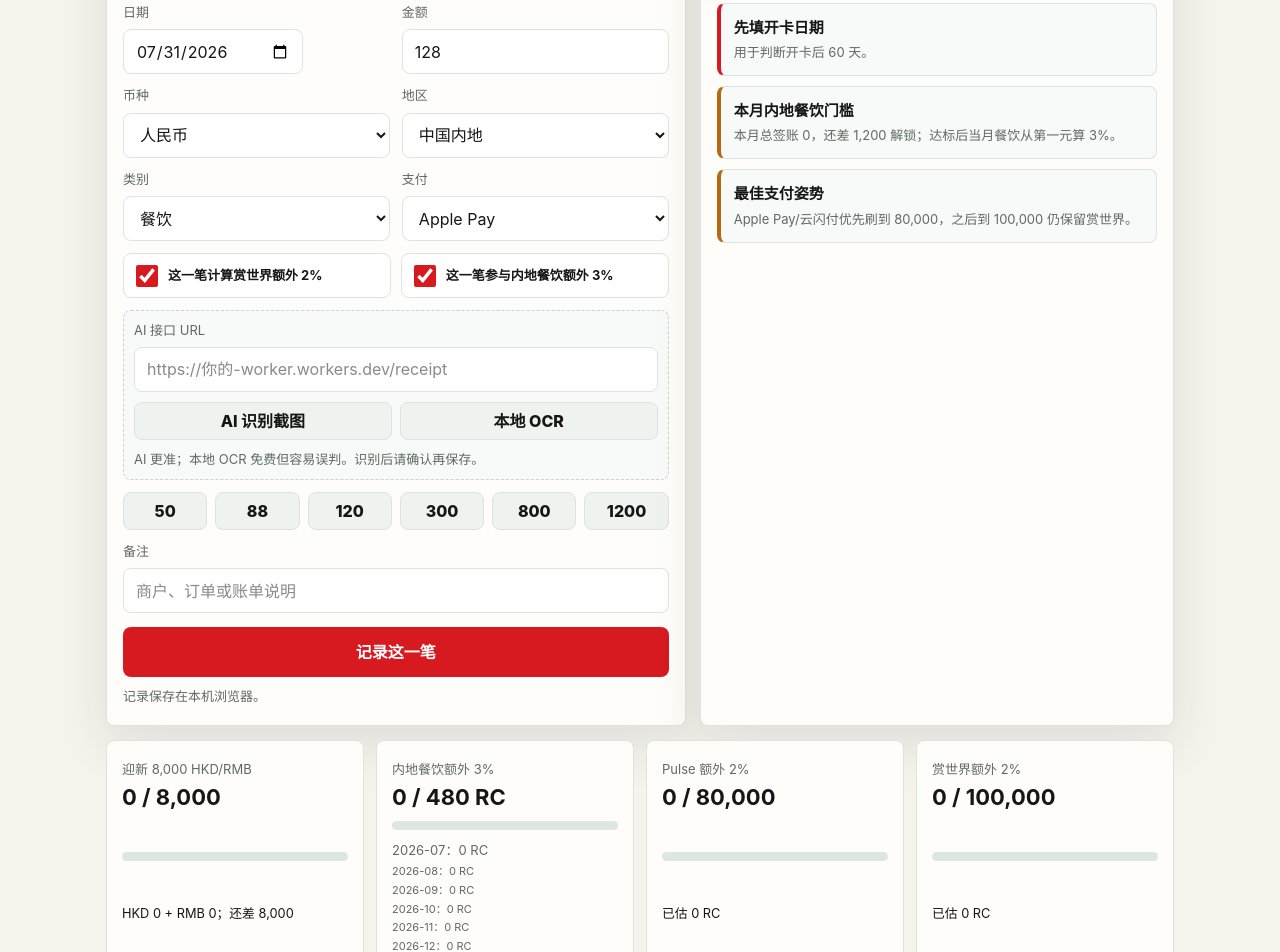
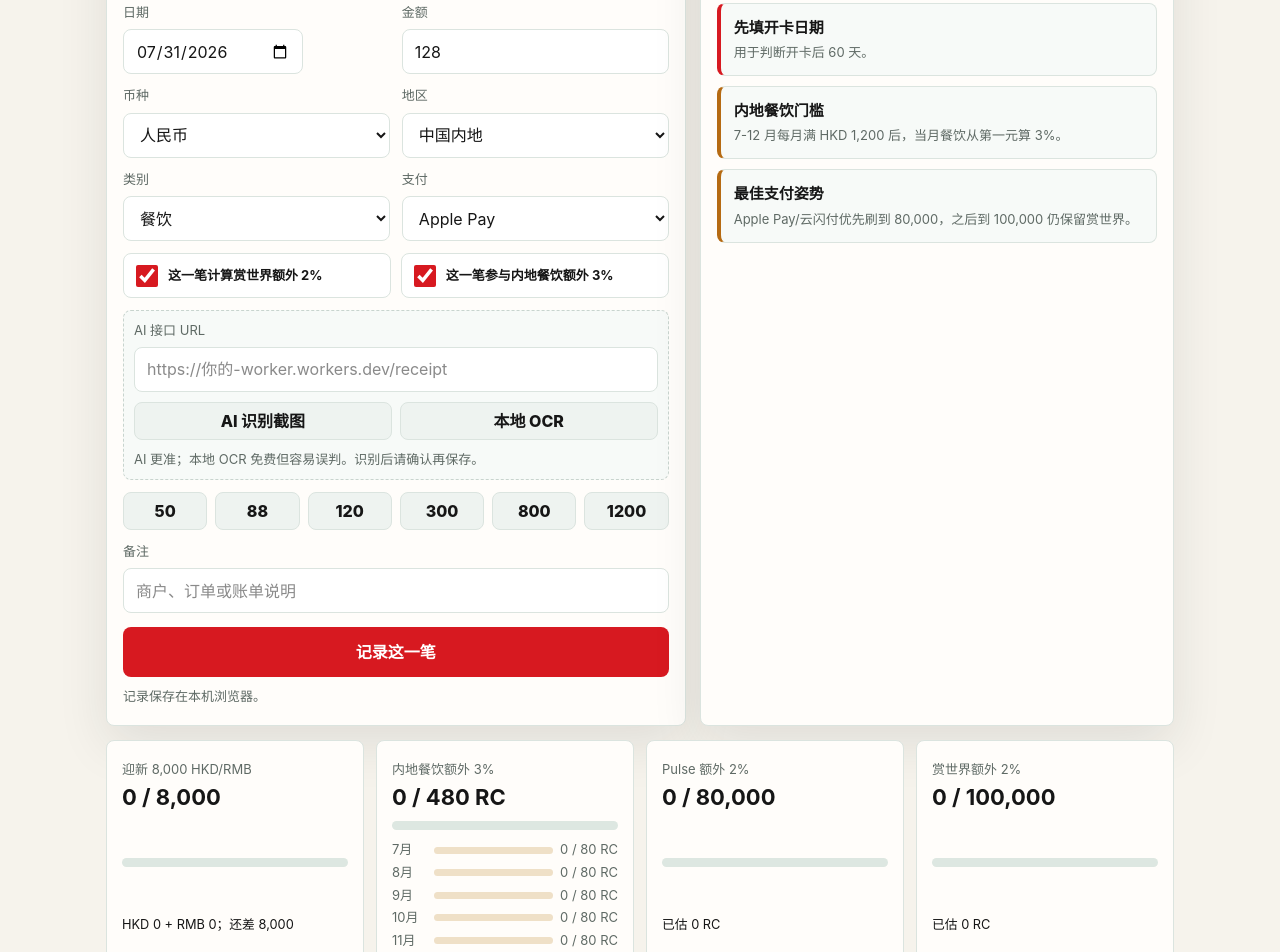
Before and after one commit to KEJIN1106/hsbc-pulse-rc-tracker, a Next.js app: page / in a window 1280 px wide. Shown: the part 400-1352 px from the top of the page. Built offline with nearby package versions, Linux system fonts and the light colour scheme.

Commit message:
Refine dining reward progress display

```diff
--- a/app/globals.css
+++ b/app/globals.css
@@ -349,22 +349,45 @@ select:focus {
   line-height: 1.1;
 }
 
-.dining-reward-detail {
+.dining-month-progress {
   display: grid;
-  gap: 4px;
+  gap: 7px;
 }
 
-.dining-reward-detail span {
-  color: var(--muted);
-  line-height: 1.35;
+.dining-month-row {
+  display: grid;
+  grid-template-columns: 34px minmax(0, 1fr);
+  align-items: center;
+  gap: 8px;
 }
 
-.dining-reward-detail .dining-current {
-  font-size: 13px;
+.dining-month-label,
+.dining-month-value {
+  color: var(--muted);
+  font-size: 12px;
+  line-height: 1.2;
 }
 
-.dining-reward-detail .dining-other {
-  font-size: 11px;
+.dining-month-meter {
+  display: grid;
+  grid-template-columns: minmax(42px, 1fr) auto;
+  align-items: center;
+  gap: 7px;
+  min-width: 0;
+}
+
+.dining-month-track {
+  height: 7px;
+  overflow: hidden;
+  background: #efe0c7;
+  border-radius: 999px;
+}
+
+.dining-month-track span {
+  display: block;
+  height: 100%;
+  background: var(--amber);
+  border-radius: inherit;
 }
 
 .progress-track {
--- a/app/page.tsx
+++ b/app/page.tsx
@@ -560,12 +560,9 @@ export default function Home() {
     return sorted.filter((transaction) => transaction.category === filter);
   }, [filter, settings.openDate, transactions]);
 
-  const currentMonth = monthKey(todayString());
-  const currentDiningMonth = analysis.diningMonths.find(([key]) => key === currentMonth)?.[1] ?? {
-    total: 0,
-    dining: 0,
-    reward: 0,
-  };
+  const diningThresholdMonths = analysis.diningMonths.filter(
+    ([, month]) => month.total >= DINING_MONTHLY_THRESHOLD,
+  ).length;
   const welcomeDeadline = settings.openDate ? datePlusDays(settings.openDate, 59) : "";
   const daysLeft = welcomeDeadline ? daysBetween(todayString(), welcomeDeadline) : null;
 
@@ -1035,20 +1032,12 @@ export default function Home() {
                     : "用于判断开卡后 60 天。"}
                 </span>
               </div>
-              <div
-                className={
-                  currentDiningMonth.total >= DINING_MONTHLY_THRESHOLD ? "task done" : "task"
-                }
-              >
-                <strong>本月内地餐饮门槛</strong>
+              <div className={diningThresholdMonths > 0 ? "task done" : "task"}>
+                <strong>内地餐饮门槛</strong>
                 <span>
-                  {currentDiningMonth.total >= DINING_MONTHLY_THRESHOLD
-                    ? `总签账 ${formatAmount(currentDiningMonth.total)} 已达门槛，餐饮 ${formatAmount(
-                        currentDiningMonth.dining,
-                      )}，已估 ${formatRc(currentDiningMonth.reward)} RC。`
-                    : `本月总签账 ${formatAmount(currentDiningMonth.total)}，还差 ${formatAmount(
-                        Math.max(DINING_MONTHLY_THRESHOLD - currentDiningMonth.total, 0),
-                      )} 解锁；达标后当月餐饮从第一元算 3%。`}
+                  {diningThresholdMonths > 0
+                    ? `已有 ${diningThresholdMonths} / 6 个月达 HKD 1,200 门槛，按账单月份自动统计。`
+                    : "7-12 月每月满 HKD 1,200 后，当月餐饮从第一元算 3%。"}
                 </span>
               </div>
               <div className={analysis.pulseSpend < 80000 ? "task" : "task done"}>
@@ -1084,20 +1073,7 @@ export default function Home() {
             valueLabel={`${formatRc(analysis.diningReward)} / ${formatRc(
               DINING_PROMO_REWARD_CAP,
             )} RC`}
-            detail={
-              <div className="dining-reward-detail">
-                <span className="dining-current">
-                  {currentMonth}：{formatRc(currentDiningMonth.reward)} RC
-                </span>
-                {analysis.diningMonths
-                  .filter(([key]) => key !== currentMonth)
-                  .map(([key, month]) => (
-                    <span className="dining-other" key={key}>
-                      {key}：{formatRc(month.reward)} RC
-                    </span>
-                  ))}
-              </div>
-            }
+            detail={<DiningMonthProgress months={analysis.diningMonths} />}
             tone="amber"
           />
           <ProgressCard
@@ -1243,6 +1219,35 @@ function ProgressCard({
   );
 }
 
+function DiningMonthProgress({
+  months,
+}: {
+  months: Array<[string, { total: number; dining: number; reward: number }]>;
+}) {
+  return (
+    <div className="dining-month-progress">
+      {months.map(([key, month]) => (
+        <div className="dining-month-row" key={key}>
+          <span className="dining-month-label">{formatMonthLabel(key)}</span>
+          <div className="dining-month-meter" aria-label={`${key} ${formatRc(month.reward)} / 80 RC`}>
+            <div className="dining-month-track" aria-hidden="true">
+              <span style={{ width: `${progressPercent(month.reward, DINING_MONTHLY_REWARD_CAP)}%` }} />
+            </div>
+            <span className="dining-month-value">
+              {formatRc(month.reward)} / {formatRc(DINING_MONTHLY_REWARD_CAP)} RC
+            </span>
+          </div>
+        </div>
+      ))}
+    </div>
+  );
+}
+
+function formatMonthLabel(key: string) {
+  const month = Number(key.slice(5, 7));
+  return Number.isFinite(month) ? `${month}月` : key;
+}
+
 function Metric({ label, value }: { label: string; value: string }) {
   return (
     <div className="metric">
```
Also changed, not shown: 3 other files (tests, documents, lock files or other folders).
